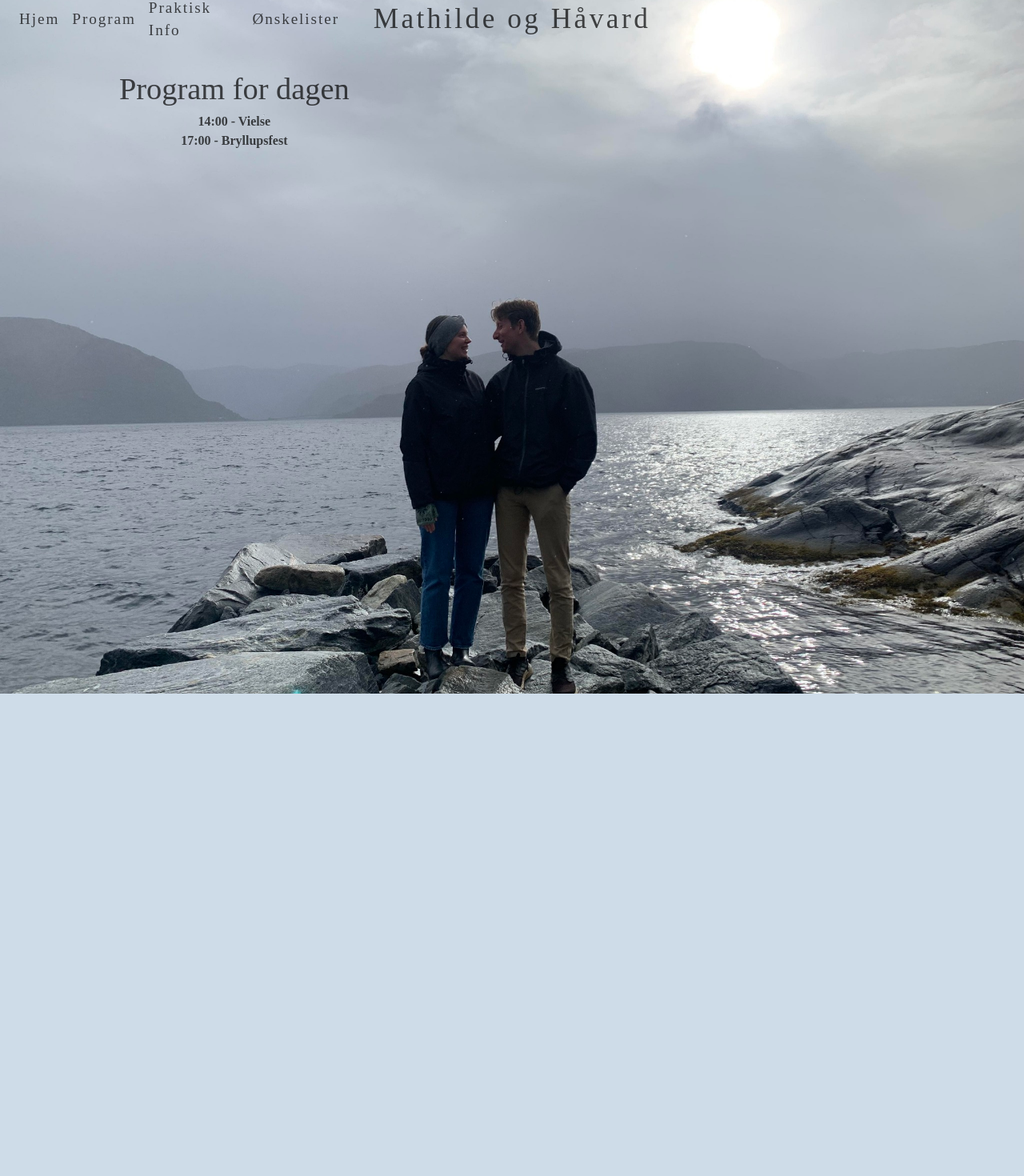
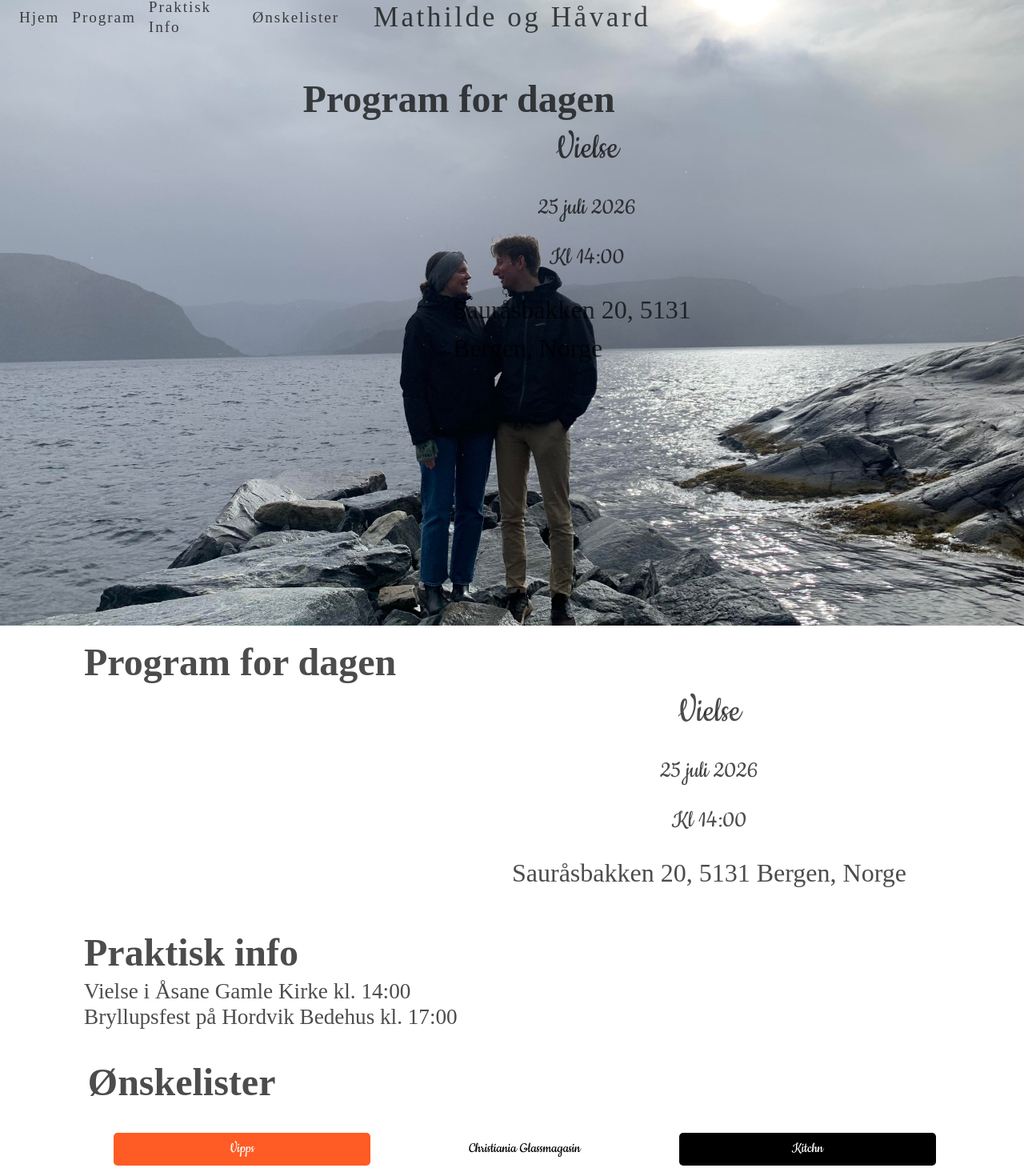
Before and after one commit to Bydall/bryllupsnettside, a SvelteKit app: page /program in a window 1280 px wide. Shown: the part 18-1488 px from the top of the page at 80% size. Before the commit the page ends 885 px from the top, so only its background shows below. Built offline with nearby package versions, Linux system fonts and the light colour scheme; a web font is replaced by a local one.

Commit message:
Updating the site for you

```diff
--- a/src/routes/+layout.svelte
+++ b/src/routes/+layout.svelte
@@ -1,5 +1,8 @@
 <script lang="ts">
 	import Header from './Header.svelte';
+	import Program from './program/+page.svelte'
+	import Praktisk from './praktisk/+page.svelte'
+	import Onskeliste from './onskeliste/+page.svelte'
 	import './layout.css';
 
 	let { children } = $props();
@@ -15,18 +18,25 @@
 
 </script>
 
-<div class="app" >
+<section id="mainpage" >
 	<Header {open} {toggleMenu} {closeMenu} />
 	<main class="app" class:shifted={open}>{@render children()}</main>
+</section>
+
+	<Program/>
+	<Praktisk/>
+	<Onskeliste/>
 
 
-</div>
 
 <style>
-	.app {
+	#mainpage {
 		display: flex;
 		flex-direction: column;
 		min-height: 100vh;
+		background-image: url("../lib/images/MathildeOgHavard.jpg");
+		background-size: cover;
+		background-position:center;
 	}
 
 	main {
--- a/src/routes/+page.svelte
+++ b/src/routes/+page.svelte
@@ -9,20 +9,18 @@
 	<meta name="description" content="Home Page" />
 </svelte:head>
 
-<section>
-
+	<div class="countdown">
 	<Countdown/>
-
-</section>
-
+</div>
 <style>
-	section {
+	.countdown {
 		display: flex;
 		flex-direction: column;
 		justify-content: center;
 		align-items: center;
 		flex: 0.3;
 		margin: 0;
+
 	}
 
 
--- a/src/routes/Header.svelte
+++ b/src/routes/Header.svelte
@@ -23,16 +23,16 @@
 	 <div class:active={open} class="links">
 		<ul>
 			<li aria-current={page.url.pathname === '/' ? 'page' : undefined}>
-				<a href={resolve('/')} on:click={closeMenu}>Hjem</a>
+				<a href="#mainpage" on:click={closeMenu}>Hjem</a>
 			</li>
 			<li aria-current={page.url.pathname === '/program' ? 'page' : undefined}>
-				<a href={resolve('/program')} on:click={closeMenu}>Program</a>
+				<a href="#Program" on:click={closeMenu}>Program</a>
 			</li>
 			<li aria-current={page.url.pathname === '/praktisk' ? 'page' : undefined}>
-				<a href={resolve('/praktisk')} on:click={closeMenu}>Praktisk Info</a>
+				<a href="#Praktisk" on:click={closeMenu}>Praktisk Info</a>
 			</li>
 			<li aria-current={page.url.pathname === '/onskeliste' ? 'page' : undefined}>
-				<a href={resolve('/onskeliste')} on:click={closeMenu}>Ønskelister</a>
+				<a href="#Onskeliste" on:click={closeMenu}>Ønskelister</a>
 			</li>
 		</ul>
 	</div>
--- a/src/routes/layout.css
+++ b/src/routes/layout.css
@@ -23,11 +23,8 @@ body {
 	min-height: 100vh;
 	margin: 0;
 	background-attachment: fixed;
-	background-color: var(--color-bg-1);
-	background-size: cover;
-	background-position:center;
-	background-image: url("../lib/images/MathildeOgHavard.jpg");
-
+	background-color:white;
+	line-height: 1.3;
 }
 
 h1,
@@ -38,6 +35,7 @@ p {
 }
 
 p {
+	font-size: 1.7rem;
 	line-height: 1.5;
 }
 
@@ -51,13 +49,14 @@ a:hover {
 }
 
 h1 {
-	font-size: 2rem;
+	font-size: 3rem;
 	text-align: center;
+	font-weight: bolder;
 
 }
 
 h2 {
-	font-size: 1rem;
+	font-size: 2.3rem;
 }
 
 pre {
@@ -71,16 +70,15 @@ pre {
 	color: var(--color-text);
 }
 
-.text-column {
-	display: flex;
-	max-width: 30%;
-	flex: 0.3;
-	flex-direction:column;
-	justify-content: left;
-	margin: 0;
-}
 
 
+#Program, #Praktisk, #Onskeliste{
+		padding: 15px;
+		position: relative;
+		max-width: 1100px;
+		box-sizing: border-box;
+		margin: 0px auto;
+}
 
 input,
 button {
@@ -92,11 +90,6 @@ button:focus:not(:focus-visible) {
 	outline: none;
 }
 
-@media (min-width: 720px) {
-	h1 {
-		font-size: 2.4rem;
-	}
-}
 
 @media (max-width: 768px) {
 	.text-column {
--- a/src/routes/onskeliste/+page.svelte
+++ b/src/routes/onskeliste/+page.svelte
@@ -7,6 +7,7 @@
 	<meta name="description" content="About this app" />
 </svelte:head>
 
+<section id="Onskeliste">
 <div class="text-column">
 
 	<h1>Ønskelister</h1>
@@ -20,12 +21,13 @@
 	</div>
 
 </div>
-
+</section>
 
 <style>
 
 h1{
 	margin: 0;
+	text-align: left;
 }
 
 a {
@@ -37,9 +39,21 @@ a {
 	padding: .5rem 1rem;
 	border: none;
     border-radius: 5px;
-    cursor: pointer
+    cursor: pointer;
+	width: 40%;
 
 }
+
+.lists{
+
+	display: flex;
+	justify-content: center;
+	flex-direction: row;
+	margin: 1rem;
+	width: 100%;
+
+}
+
 
 .vipps {
 
@@ -70,7 +84,7 @@ a {
 
 @media (max-width: 768px) {
 
-	a{
+	a {
 	text-align: center;
 	font-size: 1rem;
 	display: flex;
@@ -85,11 +99,14 @@ a {
 	}
 
 
+
 .lists{
-	display: flex;
+	display: column;
 	justify-content: center;
 	flex-direction: row;
 	margin: 1rem;
+	width: 100%;
+
 }
 
 h1{
--- a/src/routes/praktisk/+page.svelte
+++ b/src/routes/praktisk/+page.svelte
@@ -8,6 +8,7 @@
 	<meta name="description" content="Praktisk Info" />
 </svelte:head>
 
+<section id="Praktisk">
 <div class="text-column">
 
 	<h1> Praktisk info</h1>
@@ -19,14 +20,26 @@
 
 
 </div>
+</section>
+
 <style>
 
 
-
+	h1{
+		text-align: left;
+	}
 	p{
-		text-align: center;
+		text-align: left;
 		line-height: 2rem;
 		padding: 0;
+	}
+
+	#Praktisk{
+		padding: 15px;
+		position: relative;
+		max-width: 1100px;
+		box-sizing: border-box;
+		margin: 0px auto;
 	}
 
 	@media (max-width: 480px) {
@@ -38,7 +51,7 @@
 		width: 100%;
 }
 h1{
-	padding: 0 ;
+	padding: 0;
 }
 
 	}
--- a/src/routes/program/+page.svelte
+++ b/src/routes/program/+page.svelte
@@ -8,21 +8,80 @@
 	<meta name="description" content="About this app" />
 </svelte:head>
 
+
+ <section id="Program">
 <div class="text-column">
 
 	<h1> Program for dagen</h1>
 
-	<p> 14:00 - Vielse</p>
-	<p> 17:00 - Bryllupsfest</p>
+</div>
+
+<div class="heia">
+
+	<div class="vb">
+		<div class="vielsebilde">
+		</div>
+	</div>
+
+	<div class="vielse">
+		<h3>Vielse</h3>
+		<br>
+		<br>
+		<h4> 25 juli 2026</h4>
+		<br>
+		<h4> Kl 14:00</h4>
+		<br>
+		<p> Sauråsbakken 20, 5131 Bergen, Norge</p>
+	</div>
+</div>
 
 
-</div>
+</section>
 
 <style>
 
+	h1 {
+		text-align: left;
+
+	}
+
+	h3{
+	font-size: 3rem;
+	display: inline-block;
+	}
+	h4{
+		font-size: 2rem;
+		text-align: center;
+	}
 
 	p {
+		text-align: left;
+		font-size: 2rem;
+
+
+	}
+
+	.heia{
+		display: flex;
+		width: 100%;
+	}
+
+	.vb{
+		width: 50%;
+		padding: 15px;
+	}
+	.vielsebilde{
+		background-image: url("../../lib/images/bakgrunnsbilde.jpg");
+		background-size: cover;
+		background-position: center center;
+
+	}
+
+	.vielse{
+		display: column;
+		align-items: center;
+		justify-content: center;
+		padding-bottom: 15px;
 		text-align: center;
-		font-weight: bolder;
 	}
 </style>
```
